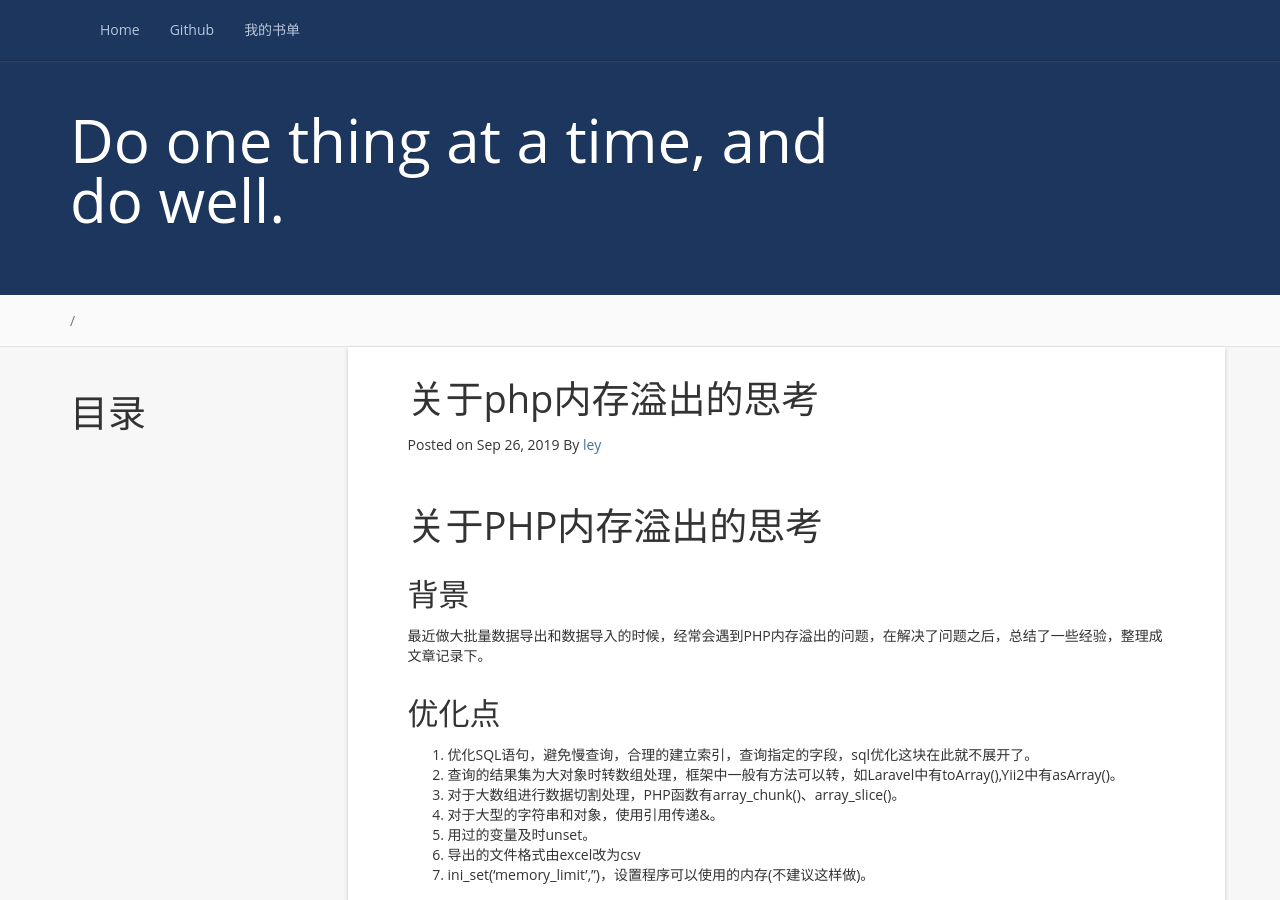
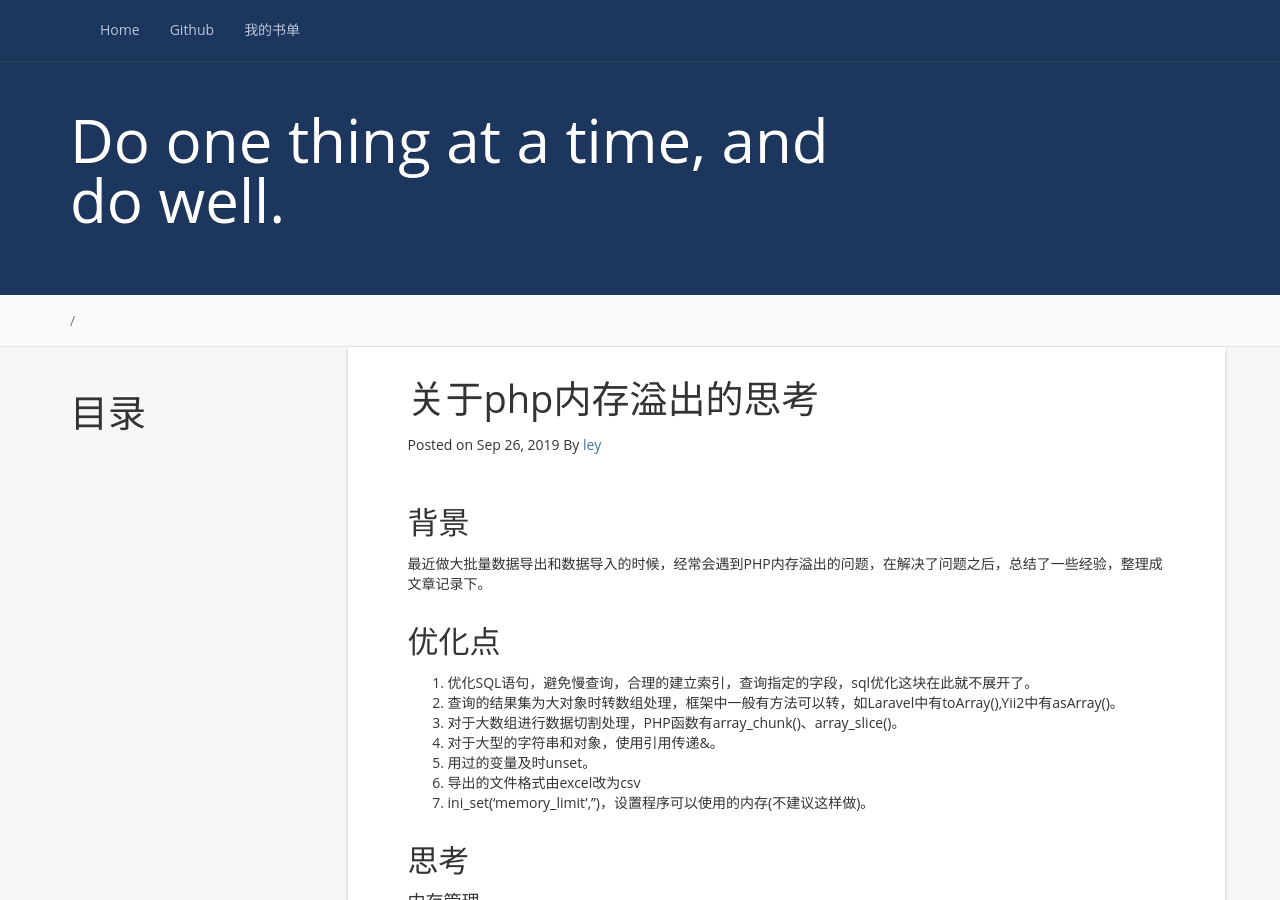
Before and after one commit to tsmliyun/tsmliyun.github.io, a Jekyll site: the page built from _posts/2019-09-26-关于PHP内存溢出的思考.md, in a window 1280 px wide and 900 px high. Built offline with Jekyll 4.4.1, drawn with Linux system fonts in a browser that asks for light colours; nearby versions of some CDN libraries; our own code applies the rules of GitHub Pages for plain Markdown files; a script that is not in the unit is left out; comment, search, counter and statistics services are not loaded.

Commit message:
内存溢出

```diff
--- a/_posts/2019-09-26-关于PHP内存溢出的思考.md
+++ b/_posts/2019-09-26-关于PHP内存溢出的思考.md
@@ -1,5 +1,3 @@
-# 关于PHP内存溢出的思考
-
 ## 背景
 
 最近做大批量数据导出和数据导入的时候，经常会遇到PHP内存溢出的问题，在解决了问题之后，总结了一些经验，整理成文章记录下。
```
